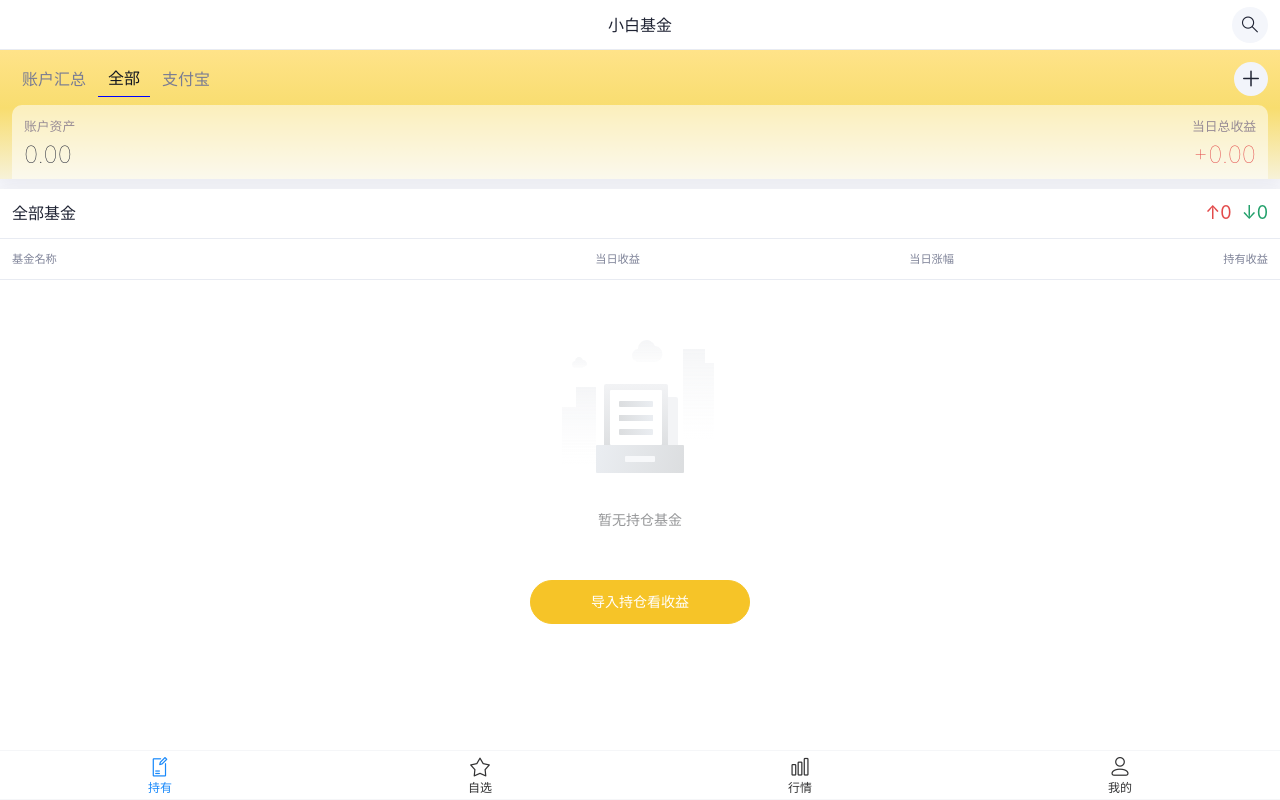
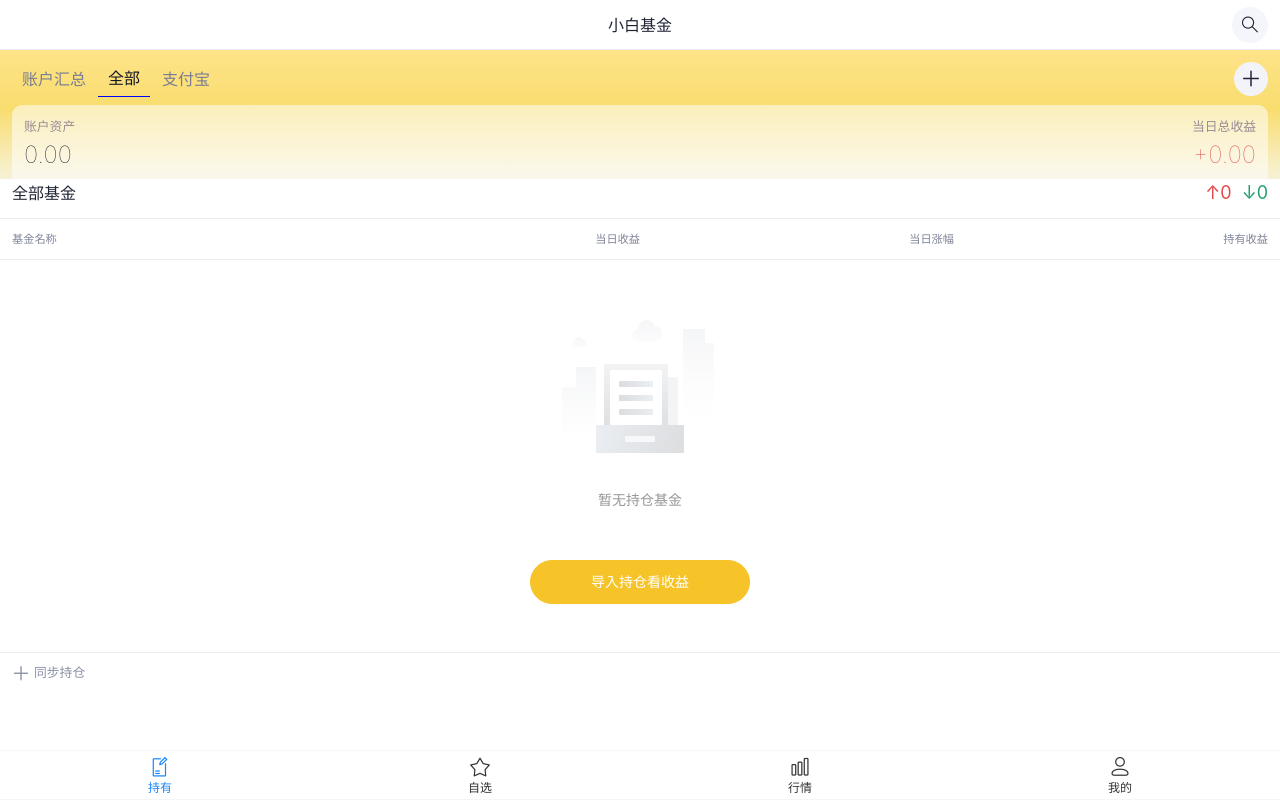
Before and after one commit to Mredust/xiaobai-fund, a Vue app: page /holdings in a window 1280 px wide. Both pictures are taken after a click on the button "全部". Built offline with nearby package versions, Linux system fonts and the light colour scheme.

Commit message:
update:更新持仓页面样式

```diff
--- a/src/utils/chart.ts
+++ b/src/utils/chart.ts
@@ -1,25 +1,52 @@
 import type { WatchFundItem } from '@/stores/funds'
 
 export const buildMiniTrendPath = (seed: number, funds: WatchFundItem[]) => {
-  // 根据标签和基金数据生成稳定的迷你走势图路径。
   const width = 168
   const height = 54
-  const points = Array.from({ length: 42 }, (_, index) => {
+
+  const values = Array.from({ length: 42 }, (_, index) => {
     const base = funds.reduce((sum, item) => sum + item.dailyChange * 0.8 + item.nav * 0.05, seed * 0.12)
     const waveA = Math.sin((index + seed) * 0.35) * 1.2
     const waveB = Math.cos((index + base) * 0.17) * 0.7
     return base * 0.03 + waveA + waveB
   })
 
-  const min = Math.min(...points)
-  const max = Math.max(...points)
+  const min = Math.min(...values)
+  const max = Math.max(...values)
   const range = max - min || 1
 
-  return points
-    .map((value, index) => {
-      const x = (index / Math.max(points.length - 1, 1)) * width
-      const y = ((max - value) / range) * height
-      return `${index === 0 ? 'M' : 'L'}${x.toFixed(2)},${y.toFixed(2)}`
-    })
-    .join(' ')
+  const points = values.map((value, index) => {
+    const x = (index / Math.max(values.length - 1, 1)) * width
+    const y = ((max - value) / range) * height
+    return { x, y }
+  })
+
+  if (points.length < 2) {
+    return ''
+  }
+
+  const pointAt = (index: number) => {
+    const safeIndex = Math.min(Math.max(index, 0), points.length - 1)
+    return points[safeIndex] as { x: number; y: number }
+  }
+
+  // Smooth the trend with Catmull-Rom converted to cubic Bezier segments.
+  const first = pointAt(0)
+  let path = `M${first.x.toFixed(2)},${first.y.toFixed(2)}`
+
+  for (let index = 0; index < points.length - 1; index += 1) {
+    const p0 = pointAt(index - 1)
+    const p1 = pointAt(index)
+    const p2 = pointAt(index + 1)
+    const p3 = pointAt(index + 2)
+
+    const cp1x = p1.x + (p2.x - p0.x) / 6
+    const cp1y = p1.y + (p2.y - p0.y) / 6
+    const cp2x = p2.x - (p3.x - p1.x) / 6
+    const cp2y = p2.y - (p3.y - p1.y) / 6
+
+    path += ` C${cp1x.toFixed(2)},${cp1y.toFixed(2)} ${cp2x.toFixed(2)},${cp2y.toFixed(2)} ${p2.x.toFixed(2)},${p2.y.toFixed(2)}`
+  }
+
+  return path
 }
--- a/src/views/home/HoldingsView.vue
+++ b/src/views/home/HoldingsView.vue
@@ -108,6 +108,11 @@ const toTagManage = () => {
 
 const toImport = () => {
   // 空状态按钮跳转到导入持仓页。
+  router.push('/import-holdings')
+}
+
+const toSyncHolding = () => {
+  // 列表底部“同步持仓”入口，复用导入持仓流程。
   router.push('/import-holdings')
 }
 
@@ -230,6 +235,13 @@ const openCategoryTag = (tagId: number) => {
           </div>
         </article>
       </div>
+
+      <div class="funds-actions">
+        <button type="button" class="sync-btn" @click="toSyncHolding">
+          <van-icon name="plus" size="18"/>
+          <span>同步持仓</span>
+        </button>
+      </div>
     </section>
   </div>
 </template>
@@ -321,7 +333,15 @@ const openCategoryTag = (tagId: number) => {
   gap: 12px;
   font-size: 1rem;
   font-weight: 700;
-  text-align: center;
+  align-items: center;
+}
+
+.compare-metrics > span {
+  min-width: 3.25em;
+  display: inline-flex;
+  justify-content: center;
+  align-items: center;
+  line-height: 1;
 }
 
 .summary-item-bottom {
@@ -391,8 +411,6 @@ const openCategoryTag = (tagId: number) => {
 }
 
 .funds-card {
-  margin-top: 10px;
-  padding: 10px 0 16px;
   flex: 1;
   overflow-y: auto;
   overflow-x: hidden;
@@ -485,4 +503,25 @@ const openCategoryTag = (tagId: number) => {
 .fund-item span {
   color: var(--text-sub);
 }
+
+.funds-actions {
+  border-top: 1px solid var(--line);
+  display: flex;
+  align-items: center;
+  justify-content: flex-start;
+  padding: 10px 12px 0;
+  margin-top: 6px;
+  font-size: 0.8rem;
+}
+
+.sync-btn {
+  border: 0;
+  background: transparent;
+  color: #8a90a5;
+  display: inline-flex;
+  align-items: center;
+  gap: 4px;
+  padding: 0;
+  cursor: pointer;
+}
 </style>
```
